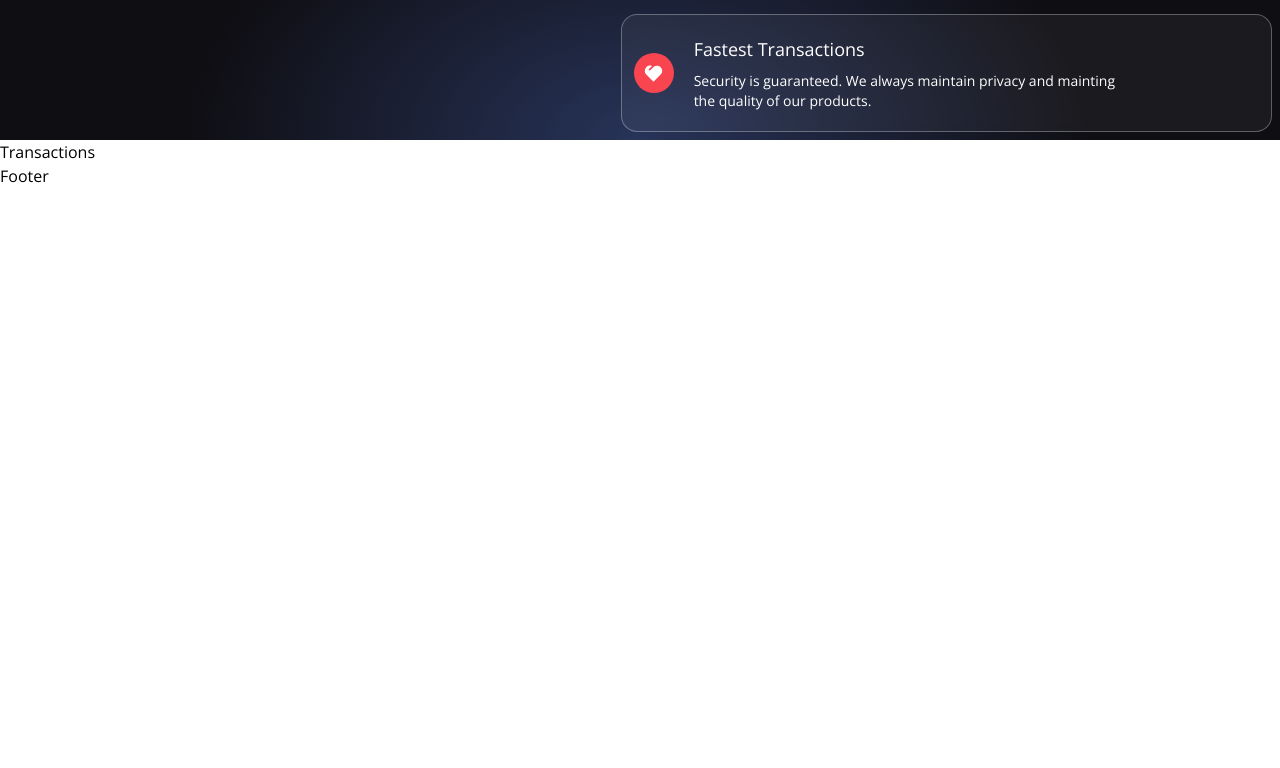
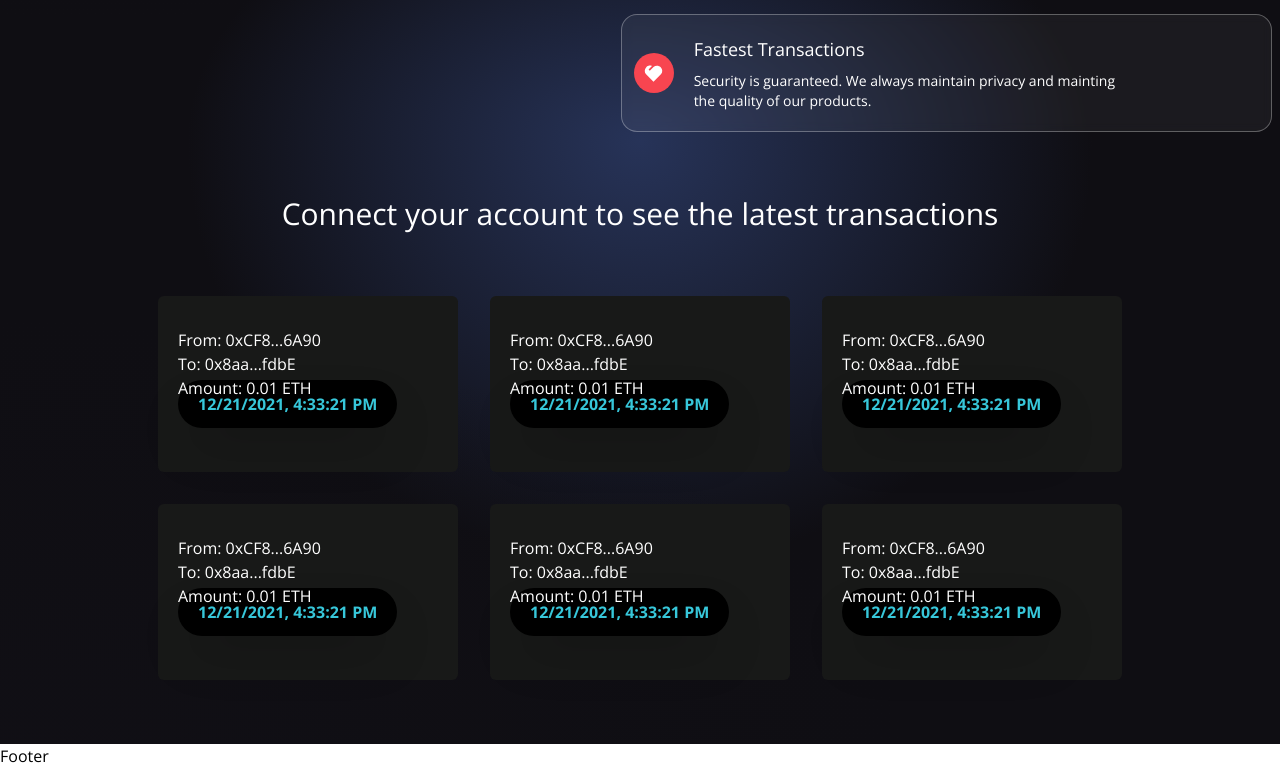
Before and after one commit to DanyGlez94/Krypto_App, a React (Vite) app: page / in a window 1280 px wide. Shown: the part 1011-1779 px from the top of the page. Before the commit the page ends 1199 px from the top, so only its background shows below. Built offline with nearby package versions, Linux system fonts and the light colour scheme.

Commit message:
Working on Transactions section

```diff
--- a/src/components/Transactions.jsx
+++ b/src/components/Transactions.jsx
@@ -1,6 +1,61 @@
+import { useContext } from "react";
+import { TransactionContext } from '../context/TransactionContext';
+import dummyData from "../utils/dummyData";
+import { shortenAddress } from "../utils/shortenAddress";
+
+
+const TransactionCard = ({ addressTo, addressFrom, timestamp, message, keyword, amount, url }) => {
+    return (
+        <div className="bg-[#181918] m-4 flex flex-1
+            2xl:min-w-[450px]
+            2xl:max-w-[500px]
+            sm:min-w-[270px]
+            sm:max-w-[300px]
+            flex-col p-3 rounded-md hover:shadow-2xl
+        ">
+            <div className="flex flex-col items-center w-full mt-3">
+                <div className=" w-full mb-6 p-2">
+                    <a href={`https://ropsten.etherscan.io/address/${addressFrom}`} target='_blank' rel="noopener noreferrer">
+                        <p className="text-white text-base">From: {shortenAddress(addressFrom)}</p>
+                    </a>
+                    <a href={`https://ropsten.etherscan.io/address/${addressTo}`} target='_blank' rel="noopener noreferrer">
+                        <p className="text-white text-base">To: {shortenAddress(addressTo)}</p>
+                    </a>
+                    <p className="text-white text-base">Amount: {amount} ETH</p>
+                    {message && (
+                        <>
+                            <br/>
+                            <p className="text-white text-base">Message: {message}</p>
+                        </>
+                    )}
+
+                    <div className="bg-black p-3 px-5 w-max rounded-3xl -mt-5 shadow-2xl">
+                        <p className="text-[#37c7da] font-bold">{timestamp}</p>
+                    </div>
+                </div>
+            </div>
+        </div>
+    )
+}
+
 const Transactions = () => {
+    const { currentAccount } = useContext(TransactionContext);
+
     return (
-        <h1>Transactions</h1>
+        <div className="flex w-full justify-center items-center 2xl:px-20 gradient-bg-transactions">
+            <div className="flex flex-col md:p-12 py-12 px-4">
+                {currentAccount ? (
+                    <h3 className="text-white text-3xl text-center my-2">Latest Transactions</h3>
+                ) : (
+                    <h3 className="text-white text-3xl text-center my-2">Connect your account to see the latest transactions</h3>
+                )}
+                <div className="flex flex-wrap justify-center items-center mt-10">
+                    {dummyData.reverse().map((transaction, i) => (
+                        <TransactionCard key={i} {...transaction} />
+                    ))}
+                </div>
+            </div>
+        </div>
     );
 }
 
--- a/src/components/Welcome.jsx
+++ b/src/components/Welcome.jsx
@@ -4,6 +4,7 @@
 import { BsInfoCircle } from 'react-icons/bs';
 import { TransactionContext } from '../context/TransactionContext';
 import { Loader } from './';
+import { shortenAddress } from '../utils/shortenAddress';
 
 const commonStyles = 'min-h-[70px] sm:px-0 px-2 sm:min-w-[120px] flex justify-center items-center border-[0.5px] border-gray-400 text-sm font-light text-white';
 
@@ -76,7 +77,7 @@
                             </div>
                             <div>
                                 <p className='text-white font-light text-sm'>
-                                    Adress
+                                    {shortenAddress(currentAccount)}
                                 </p>
                                 <p className='text-white font-semibold text-lg mt-1'>
                                     Ethereum
--- /dev/null
+++ b/src/utils/dummyData.js
@@ -0,0 +1,56 @@
+export default [
+    {
+        id: 1,
+        url: "https://metro.co.uk/wp-content/uploads/2015/05/pokemon_crying.gif?quality=90&strip=all&zoom=1&resize=500%2C284",
+        message: "",
+        timestamp: "12/21/2021, 4:33:21 PM",
+        addressFrom: "0xCF8e569A97C423952DdFf902375C7C76549A6A90",
+        amount: "0.01",
+        addressTo: "0x8aa395Ab97837576aF9cd6946C79024ef1acfdbE",
+    },
+    {
+        id: 2,
+        url: "https://media4.popsugar-assets.com/files/2013/11/07/832/n/1922398/eb7a69a76543358d_28.gif",
+        message: "",
+        timestamp: "12/21/2021, 4:33:21 PM",
+        addressFrom: "0xCF8e569A97C423952DdFf902375C7C76549A6A90",
+        amount: "0.01",
+        addressTo: "0x8aa395Ab97837576aF9cd6946C79024ef1acfdbE",
+    },
+    {
+        id: 3,
+        url: "https://acegif.com/wp-content/uploads/gif-shaking-head-38.gif",
+        message: "",
+        timestamp: "12/21/2021, 4:33:21 PM",
+        addressFrom: "0xCF8e569A97C423952DdFf902375C7C76549A6A90",
+        amount: "0.01",
+        addressTo: "0x8aa395Ab97837576aF9cd6946C79024ef1acfdbE",
+    },
+    {
+        id: 4,
+        url: "https://i.pinimg.com/originals/68/a0/9e/68a09e774e98242871c2db0f99307420.gif",
+        message: "",
+        timestamp: "12/21/2021, 4:33:21 PM",
+        addressFrom: "0xCF8e569A97C423952DdFf902375C7C76549A6A90",
+        amount: "0.01",
+        addressTo: "0x8aa395Ab97837576aF9cd6946C79024ef1acfdbE",
+    },
+    {
+        id: 5,
+        url: "https://i.pinimg.com/originals/73/d3/a1/73d3a14d212314ab1f7268b71d639c15.gif",
+        message: "",
+        timestamp: "12/21/2021, 4:33:21 PM",
+        addressFrom: "0xCF8e569A97C423952DdFf902375C7C76549A6A90",
+        amount: "0.01",
+        addressTo: "0x8aa395Ab97837576aF9cd6946C79024ef1acfdbE",
+    },
+    {
+        id: 6,
+        url: "https://www.omnisend.com/blog/wp-content/uploads/2016/09/funny-gifs-9.gif",
+        message: "",
+        timestamp: "12/21/2021, 4:33:21 PM",
+        addressFrom: "0xCF8e569A97C423952DdFf902375C7C76549A6A90",
+        amount: "0.01",
+        addressTo: "0x8aa395Ab97837576aF9cd6946C79024ef1acfdbE",
+    },
+];
--- /dev/null
+++ b/src/utils/shortenAddress.js
@@ -0,0 +1 @@
+export const shortenAddress = (address) => `${address.slice(0, 5)}...${address.slice(address.length - 4)}`;
```
Also changed, not shown: 1 other file (tests, documents, lock files or other folders).
